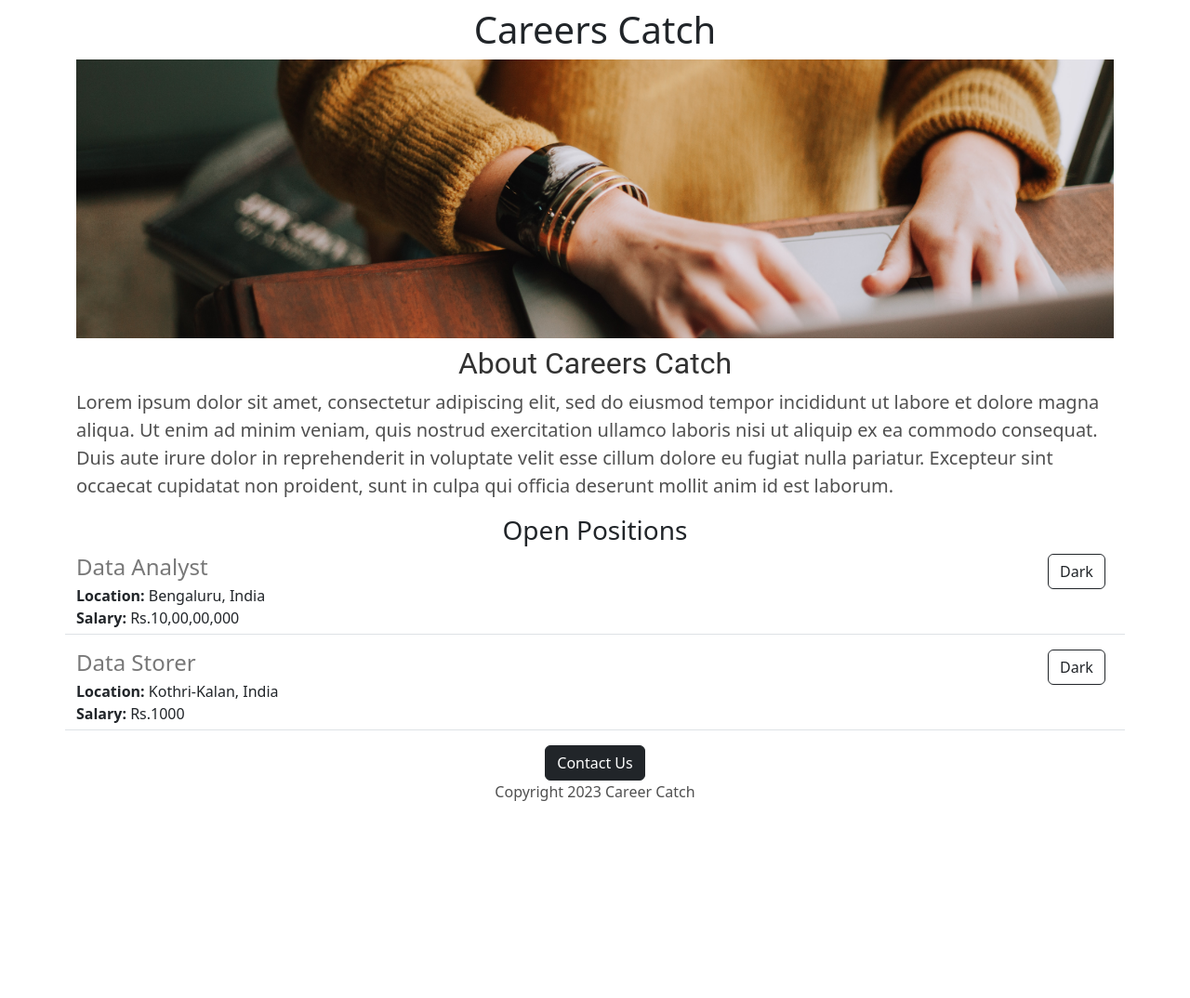
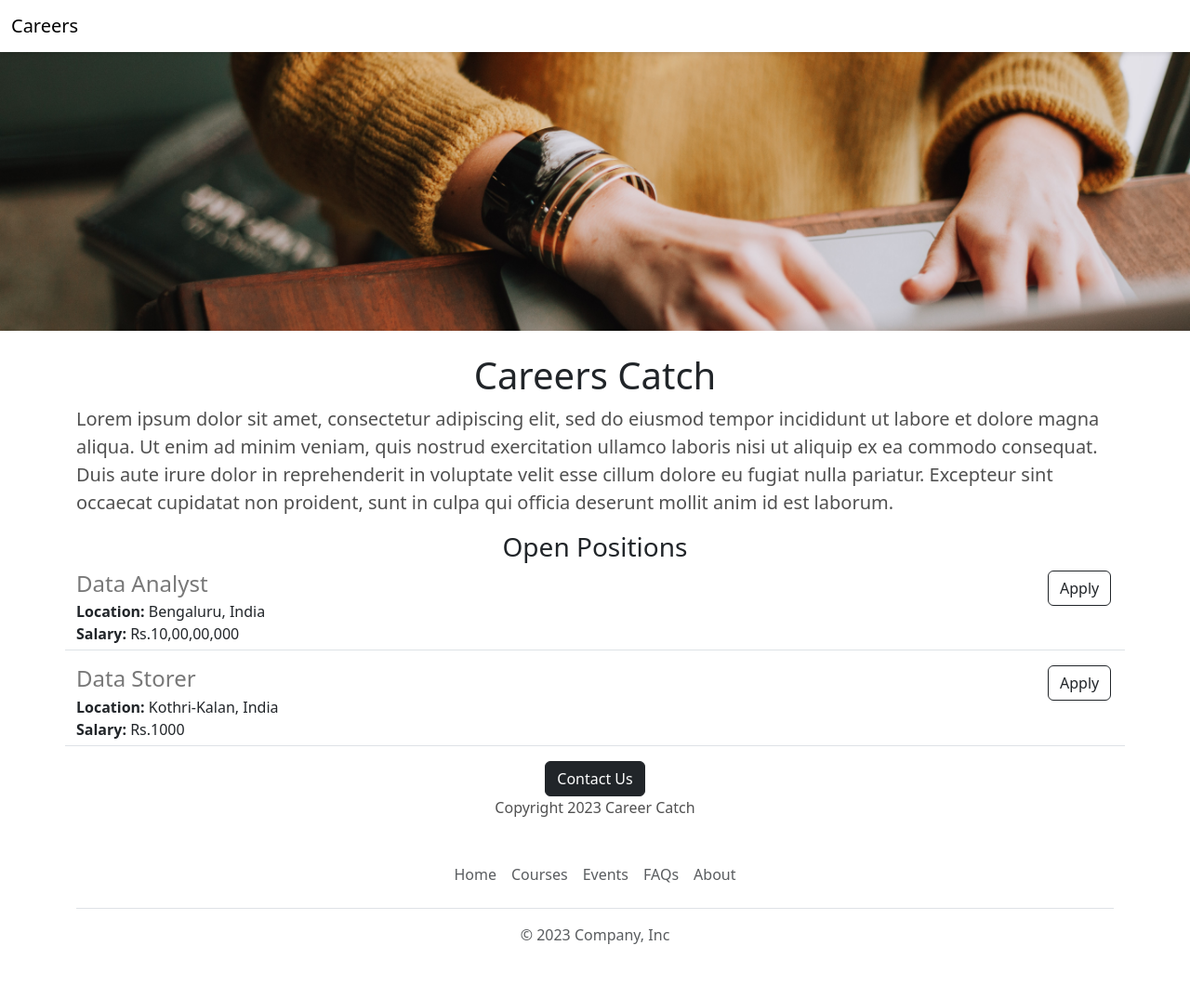
Before and after one commit to KumarTanmay554/career-website, a Flask app: page / in a window 1280 px wide. Shown: the whole page at 93% size. Before the commit the page ends 862 px from the top, so only its background shows below. Run offline with Flask 3, Linux system fonts and the light colour scheme.

Commit message:
Header and footers

```diff
--- /dev/null
+++ b/templates/footer.html
@@ -0,0 +1,12 @@
+<div class="container">
+  <footer class="py-3 my-4">
+    <ul class="nav justify-content-center border-bottom pb-3 mb-3">
+      <li class="nav-item"><a href="#" class="nav-link px-2 text-body-secondary">Home</a></li>
+      <li class="nav-item"><a href="#" class="nav-link px-2 text-body-secondary">Courses</a></li>
+      <li class="nav-item"><a href="#" class="nav-link px-2 text-body-secondary">Events</a></li>
+      <li class="nav-item"><a href="#" class="nav-link px-2 text-body-secondary">FAQs</a></li>
+      <li class="nav-item"><a href="#" class="nav-link px-2 text-body-secondary">About</a></li>
+    </ul>
+    <p class="text-center text-body-secondary">&copy; 2023 Company, Inc</p>
+  </footer>
+</div>
--- a/templates/home.html
+++ b/templates/home.html
@@ -21,6 +21,7 @@
         width: 100%;
         height: 300px;
         object-fit: cover;
+        margin-bottom: 16px;
       }
       #contact {
         text-align: center;
@@ -41,12 +42,12 @@
 
   </head>
   <body>
+    {% include 'nav.html' %}
+     <img id="banner" src="https://career-website.kumartanmay1.repl.co/static/banner.jpeg.jpg" >
     <div class="container">
       <h1 class="text-center mt-2 mb-2">Careers Catch</h1>
-      <img id="banner" src="https://career-website.kumartanmay1.repl.co/static/banner.jpeg.jpg" >
-      <h2 class="mt-2">About Careers Catch</h2>
       <p class="lead">Lorem ipsum dolor sit amet, consectetur adipiscing elit, sed do eiusmod tempor incididunt ut labore et dolore magna aliqua. Ut enim ad minim veniam, quis nostrud exercitation ullamco laboris nisi ut aliquip ex ea commodo consequat. Duis aute irure dolor in reprehenderit in voluptate velit esse cillum dolore eu fugiat nulla pariatur. Excepteur sint occaecat cupidatat non proident, sunt in culpa qui officia deserunt mollit anim id est laborum.</p>
-      <h3 class="text-center mt-2">Open Positions</h3>
+      <h3 class="text-center mt-2 mb-2">Open Positions</h3>
       <div>
         {% for job in jobs %}
           {% include 'jobitem.html' %}
@@ -57,5 +58,6 @@
         <p>Copyright 2023 Career Catch</p>
       </div>
   </div>
+    {% include 'footer.html' %}
   </body>
 </html>
--- a/templates/jobitem.html
+++ b/templates/jobitem.html
@@ -8,7 +8,7 @@
   {% endif %}
   </div>
   <div class="col-1">
-    <button type="button" class="btn btn-outline-dark">Dark</button>
+    <a href="#" type="button" class="btn btn-outline-dark">Apply</a>
   </div>
 
 </div>
--- /dev/null
+++ b/templates/nav.html
@@ -0,0 +1,8 @@
+<nav class="navbar shadow-sm fixed-top">
+  <div class="container-fluid">
+    <a class="navbar-brand" href="#">
+      Careers
+    </a>
+  </div>
+</nav>
+<div style="height:56px"></div>
```
